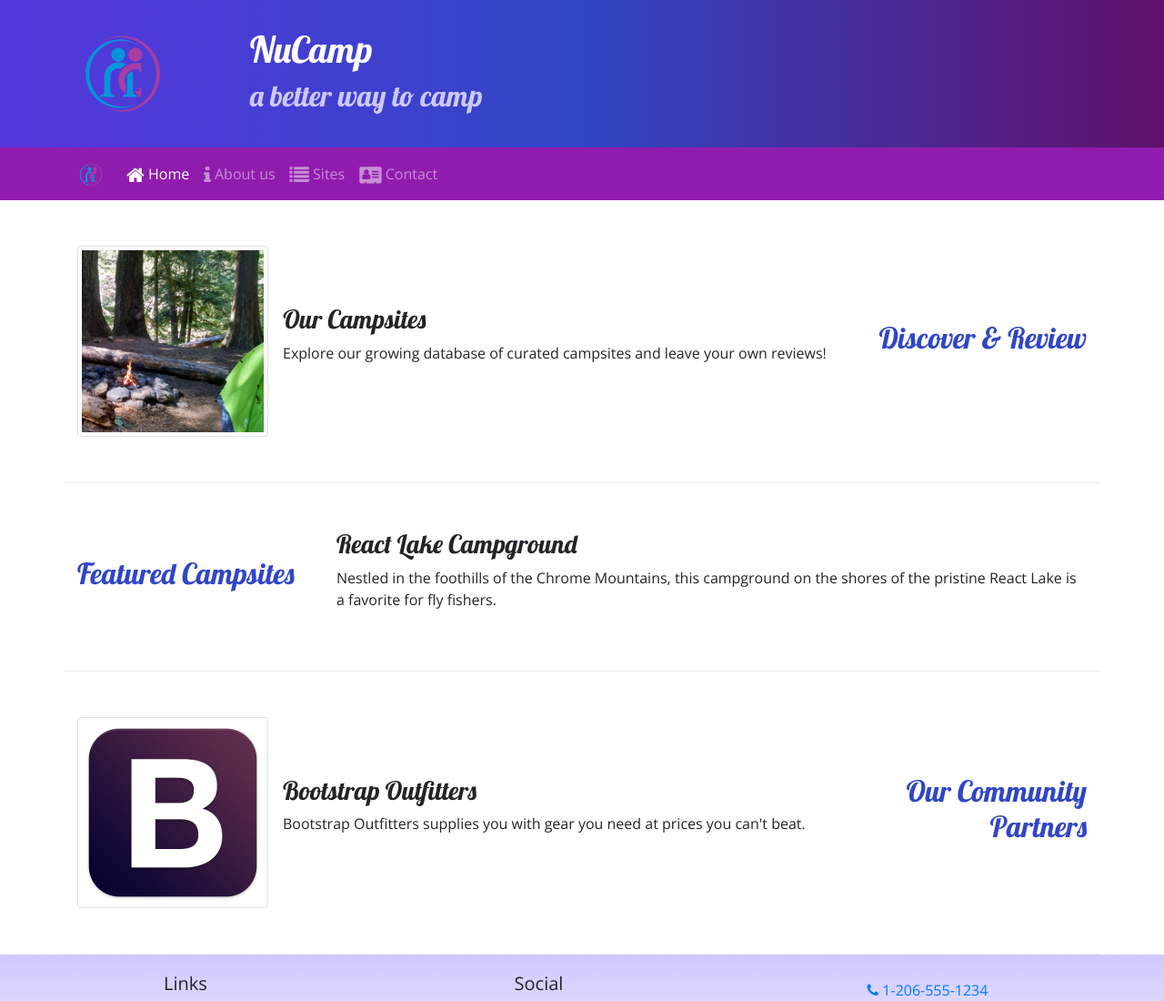
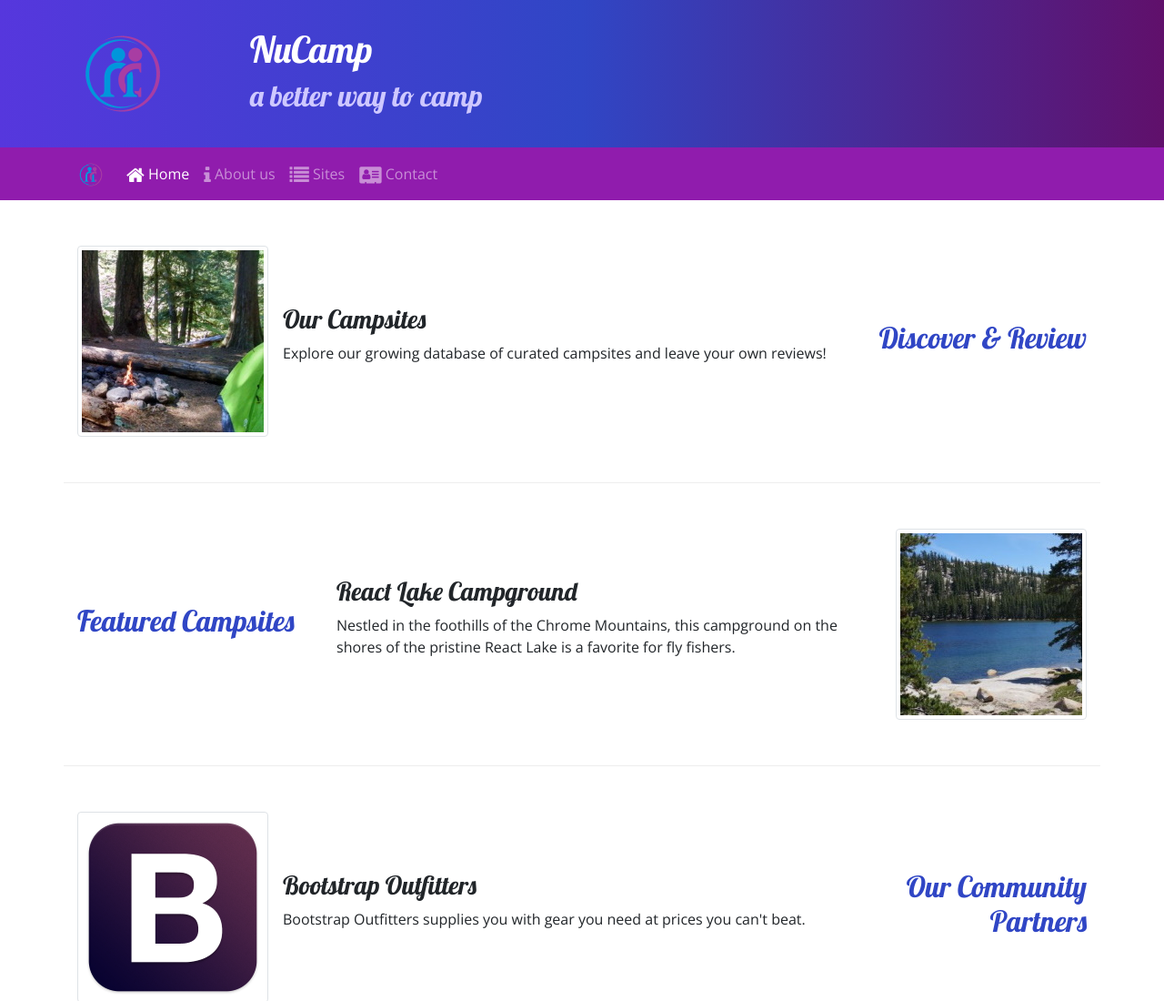
Before and after one commit to Qasper1974/nucamp, a website: page index.html in a window 1280 px wide. Shown: the top 1100 px of the page at 91% size. Drawn offline with nearby package versions, Linux system fonts and the light colour scheme.

Commit message:
Week 2 Task 1

```diff
--- a/index.html
+++ b/index.html
@@ -72,8 +72,13 @@
                     <h2>Featured Campsites</h2>
                 </div>
                 <div class="col">
-                    <h3>React Lake Campground</h3>
-                    <p class="d-none d-sm-block">Nestled in the foothills of the Chrome Mountains, this campground on the shores of the pristine React Lake is a favorite for fly fishers.</p>
+                    <div class="media">
+                        <div class="media-body align-self-center">
+                            <h3>React Lake Campground</h3>
+                            <p class="d-none d-sm-block">Nestled in the foothills of the Chrome Mountains, this campground on the shores of the pristine React Lake is a favorite for fly fishers.</p>
+                        </div>
+                        <img class="d-flex ml-3 img-thumbnail" src="img/react-lake-thumb.jpg" alt="react-lake-thumb" />
+                    </div>
                 </div>
             </div>
 
```
